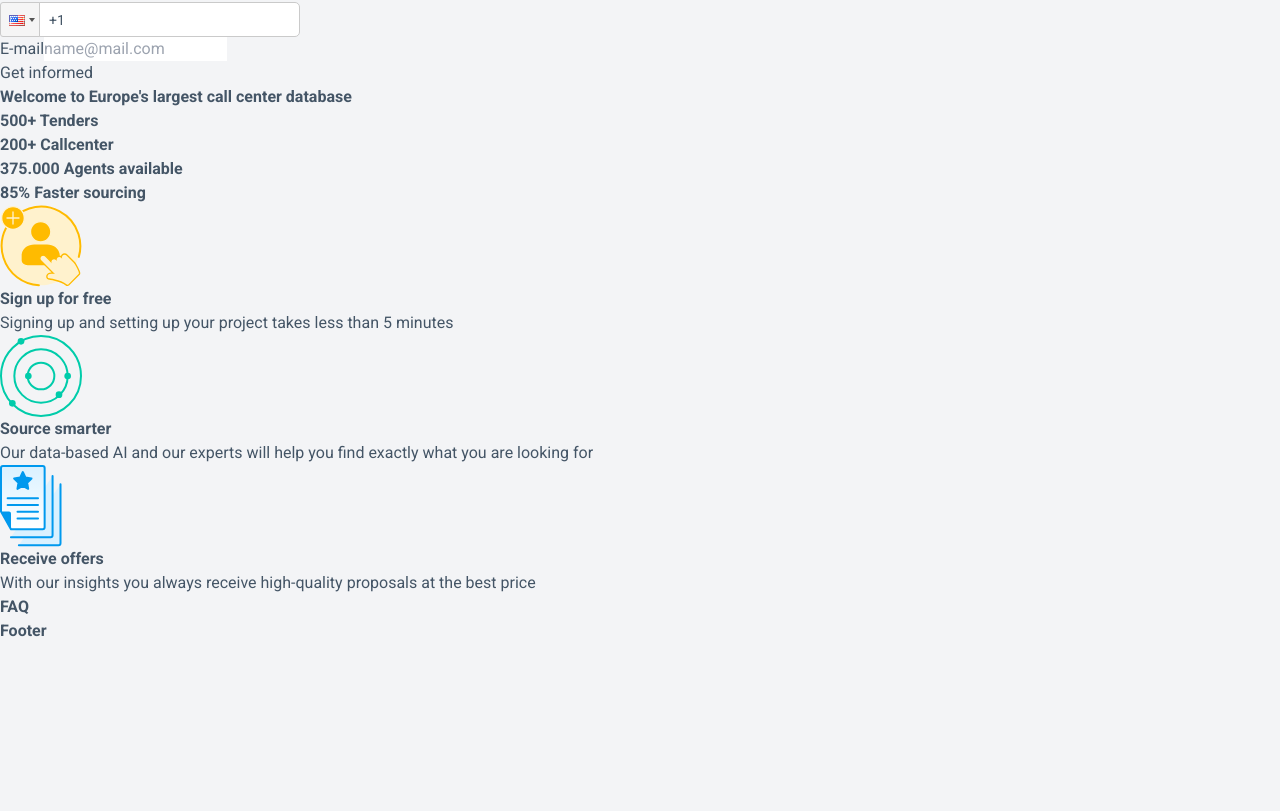
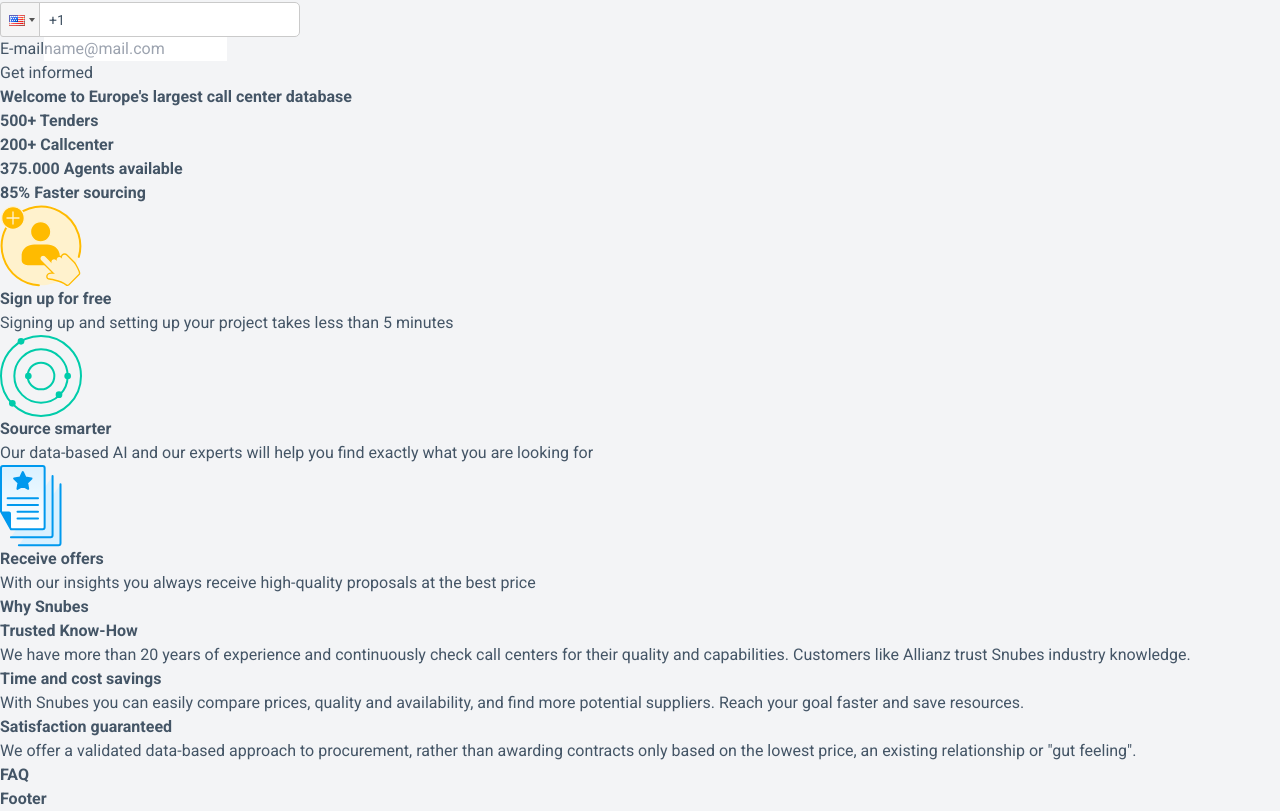
Before and after one commit to ishmaell/snubes-code-challenge, a React (Create React App) app: page / in a window 1280 px wide. Shown: the part 395-1206 px from the top of the page. Before the commit the page ends 1038 px from the top, so only its background shows below. Built offline with nearby package versions, Linux system fonts and the light colour scheme.

Commit message:
chore: add why snubes row

```diff
--- a/src/components/Testimony.tsx
+++ b/src/components/QuickIntro.tsx
@@ -3,9 +3,9 @@
 import icon2 from '../assets/images/icon-2.svg';
 import icon3 from '../assets/images/icon-3.svg';
 
-const Testimony: React.FC = () => {
+const QuickIntro: React.FC = () => {
   return (
-    <div className="testimony">
+    <div className="quick-intro">
       <div className="container">
         <div className="quick-info">
           <img src={icon1} alt="Icon 1" />
@@ -35,4 +35,4 @@
   );
 };
 
-export default Testimony;
+export default QuickIntro;
--- /dev/null
+++ b/src/components/WhySnubes.tsx
@@ -0,0 +1,39 @@
+import React from 'react';
+
+const WhySnubes: React.FC = () => {
+  return (
+    <div className="why-snubes">
+      <div className="container">
+        <div className="why-snubes-content">
+          <h1>Why Snubes</h1>
+          <div className="reason">
+            <h3>Trusted Know-How</h3>
+            <p>
+              We have more than 20 years of experience and continuously check
+              call centers for their quality and capabilities. Customers like
+              Allianz trust Snubes industry knowledge.
+            </p>
+          </div>
+          <div className="reason">
+            <h3>Time and cost savings</h3>
+            <p>
+              With Snubes you can easily compare prices, quality and
+              availability, and find more potential suppliers. Reach your goal
+              faster and save resources.
+            </p>
+          </div>
+          <div className="reason">
+            <h3>Satisfaction guaranteed</h3>
+            <p>
+              We offer a validated data-based approach to procurement, rather
+              than awarding contracts only based on the lowest price, an
+              existing relationship or "gut feeling".
+            </p>
+          </div>
+        </div>
+      </div>
+    </div>
+  );
+};
+
+export default WhySnubes;
--- a/src/css/components/big-hero.css
+++ b/src/css/components/big-hero.css
@@ -1,5 +1,5 @@
 .big-hero {
-  @apply h-[506px] bg-red-100 bg-hero-bg bg-right text-snubes-dark-gray;
+  @apply h-[506px] bg-hero-bg bg-right text-snubes-dark-gray;
 }
 
 .big-hero .container {
--- /dev/null
+++ b/src/css/components/why-snubes.css
@@ -0,0 +1,22 @@
+.why-snubes {
+  @apply h-[600px] bg-why-snubes bg-right text-snubes-dark-gray;
+}
+
+.why-snubes-content {
+  @apply w-[38rem] m-auto py-[3.75rem];
+}
+
+.why-snubes-content h1 {
+  @apply text-3xl mb-10;
+}
+
+.why-snubes-content .reason {
+  @apply mb-10;
+}
+
+.why-snubes-content .reason h3 {
+  @apply text-xl mb-5;
+}
+.why-snubes-content .reason  p{
+  @apply text-lg;
+}
--- a/src/css/index.css
+++ b/src/css/index.css
@@ -6,7 +6,8 @@
 @import "./components/button.css";
 @import "./components/form.css";
 @import "./components/header.css";
-@import "./components/testimony.css";
+@import "./components/why-snubes.css";
+@import "./components/quick-intro.css";
 @import "./layout/layout.css";
 
 * {
--- a/src/pages/Home.tsx
+++ b/src/pages/Home.tsx
@@ -1,13 +1,15 @@
 import React from 'react';
 import BigHero from '../components/BigHero';
-import Testimony from '../components/Testimony';
+import QuickIntro from '../components/QuickIntro';
+import WhySnubes from '../components/WhySnubes';
 import FAQ from '../components/FAQ';
 
 const Home: React.FC = () => {
   return (
     <div className="home-section">
       <BigHero />
-      <Testimony />
+      <QuickIntro />
+      <WhySnubes />
       <FAQ />
     </div>
   );
--- a/tailwind.config.js
+++ b/tailwind.config.js
@@ -5,6 +5,7 @@
     extend: {
       backgroundImage: {
         'hero-bg': "url('/src/assets/images/big-hero.png')",
+        'why-snubes': "url('/src/assets/images/why-banner.png')",
       },
       borderWidth: {
         1: "1px",
```
Also changed, not shown: src/css/components/quick-intro.css (renamed from src/css/components/testimony.css, +4 -4 lines).
